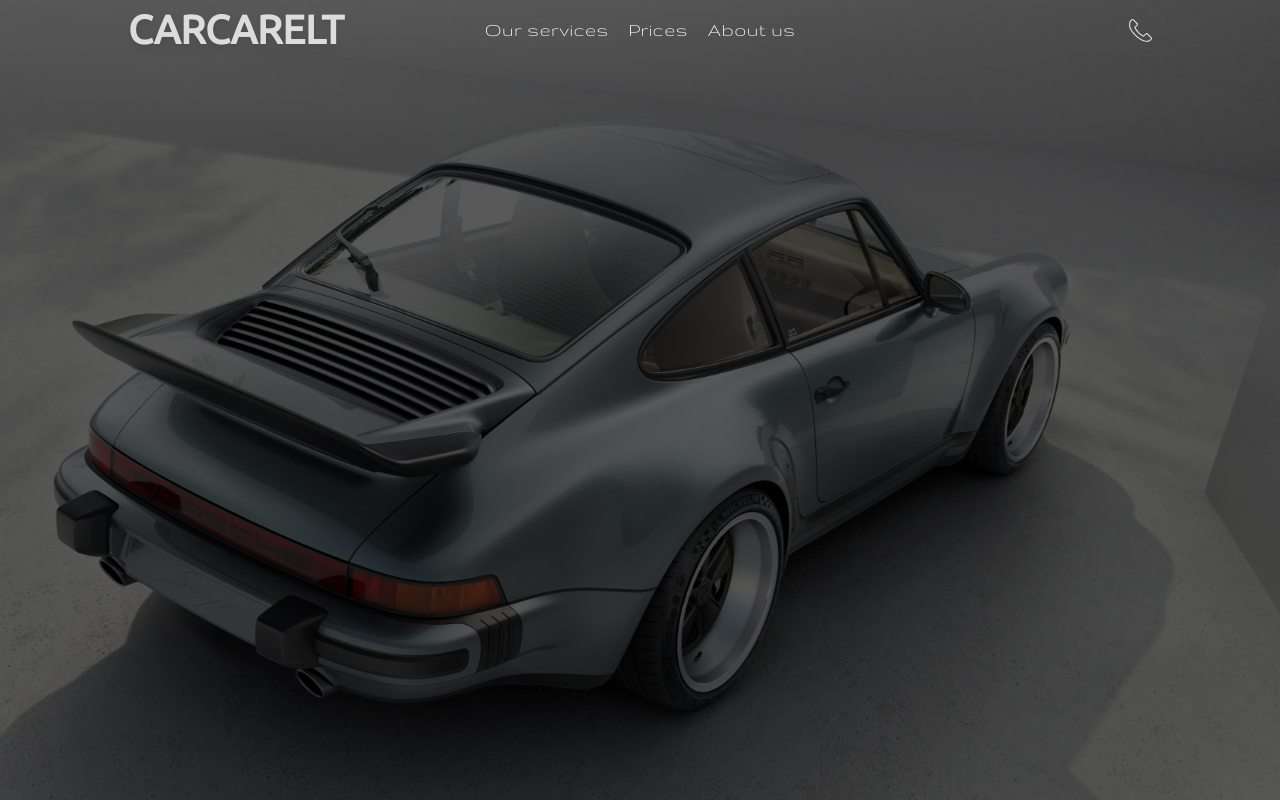
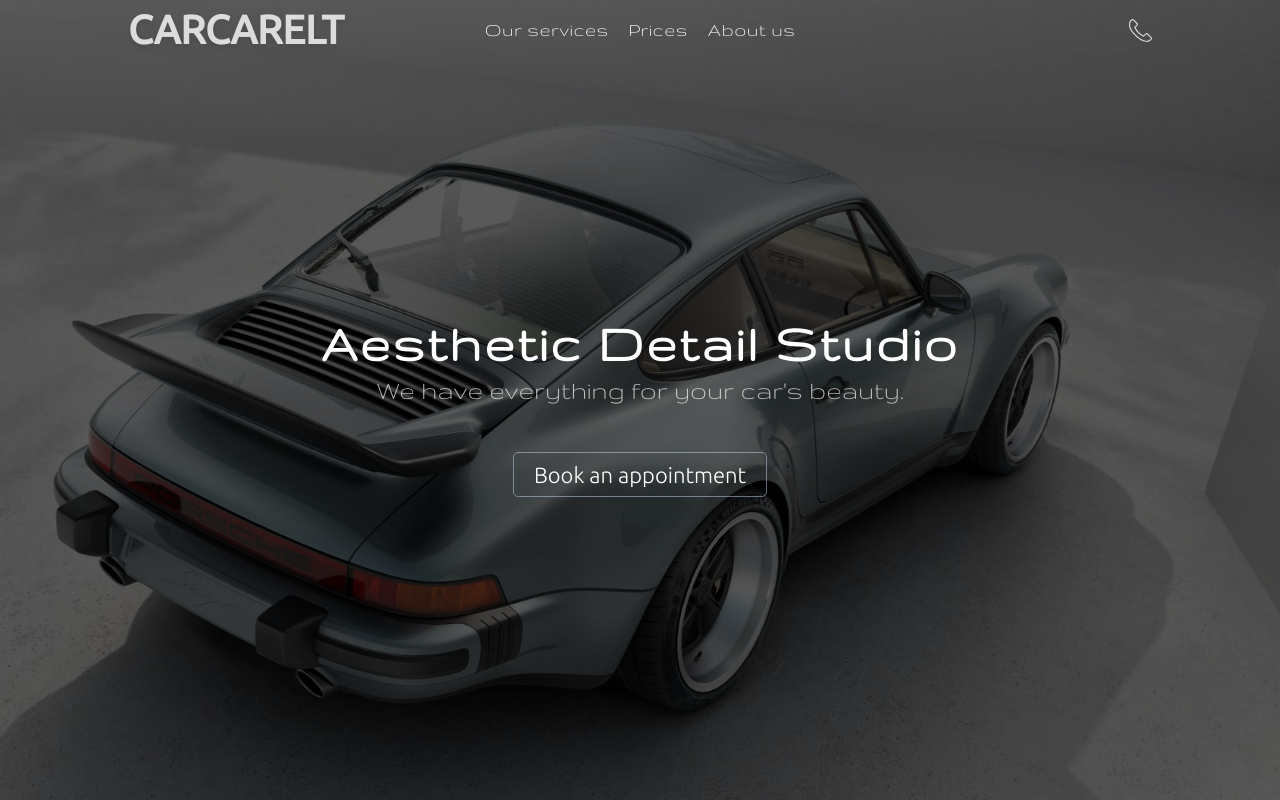
Before and after one commit to nepatyres/Carcarelt, a Next.js app: page / in a window 1280 px wide. Built offline with nearby package versions, Linux system fonts and the light colour scheme.

Commit message:
patch 3.2

```diff
--- a/src/sections/header.tsx
+++ b/src/sections/header.tsx
@@ -36,7 +36,7 @@ export default function Header() {
     };
 
     return (
-        <div className="w-full h-[600px] xl:h-screen overflow-hidden">
+        <div className="relative w-full h-[600px] xl:h-screen overflow-hidden">
             <Image
                 src="/images/intro.jpg"
                 alt="Intro Image"
@@ -44,13 +44,13 @@ export default function Header() {
                 objectFit="cover"
                 className="brightness-[35%]"
             />
-            {/* <div className='intro bottom-[35%] xl:bottom-[0] absolute inset-0 flex flex-col items-center justify-center'>
+            <div className='intro bottom-[35%] xl:bottom-[0] absolute inset-0 flex flex-col items-center justify-center'>
                 <h1 className="font-gruppo text-[32px] lg:text-[55px] font-extrabold text-white tracking-wider mb-0">Aesthetic Detail Studio</h1>
                 <h2 className="lg:mt-[-15px] font-light text-[22px] lg:text-[28px] text-white/70 flex-wrap font-gruppo text-center mb-[20px]">We have everything for your car&apos;s beauty.</h2>
                 <a onClick={() => scrollTo('scrollToFooter')} className="font-ubuntuL cursor-pointer font-thin rounded-[5px] mt-3 lg:mt-5 text-[18px] xl:text-[22px] border border-[#c1d8f080] bg-transparent text-white py-[2.5px] px-[10px] lg:py-[5px] lg:px-[20px] transition-colors duration-500 hover:bg-[#c1d8f01a]">
                     Book an appointment
                 </a>
-            </div> */}
+            </div>
             <nav className={`fixed left-0 w-full top-0 h-[60px] z-50 ${scrolling ? 'backdrop-blur-md bg-black/20' : ''}`} id="nav-blur">
                 <div className="w-[90%] lg:max-w-[80%] grid grid-cols-[1fr_1fr] lg:grid-cols-[1fr_2fr_1fr] m-auto">
                     <a className='flex p-0 items-center font-bold text-[40px] text-white/80 select-none font-ubuntu drop-shadow-md' href="/">CARCARELT</a>
```
